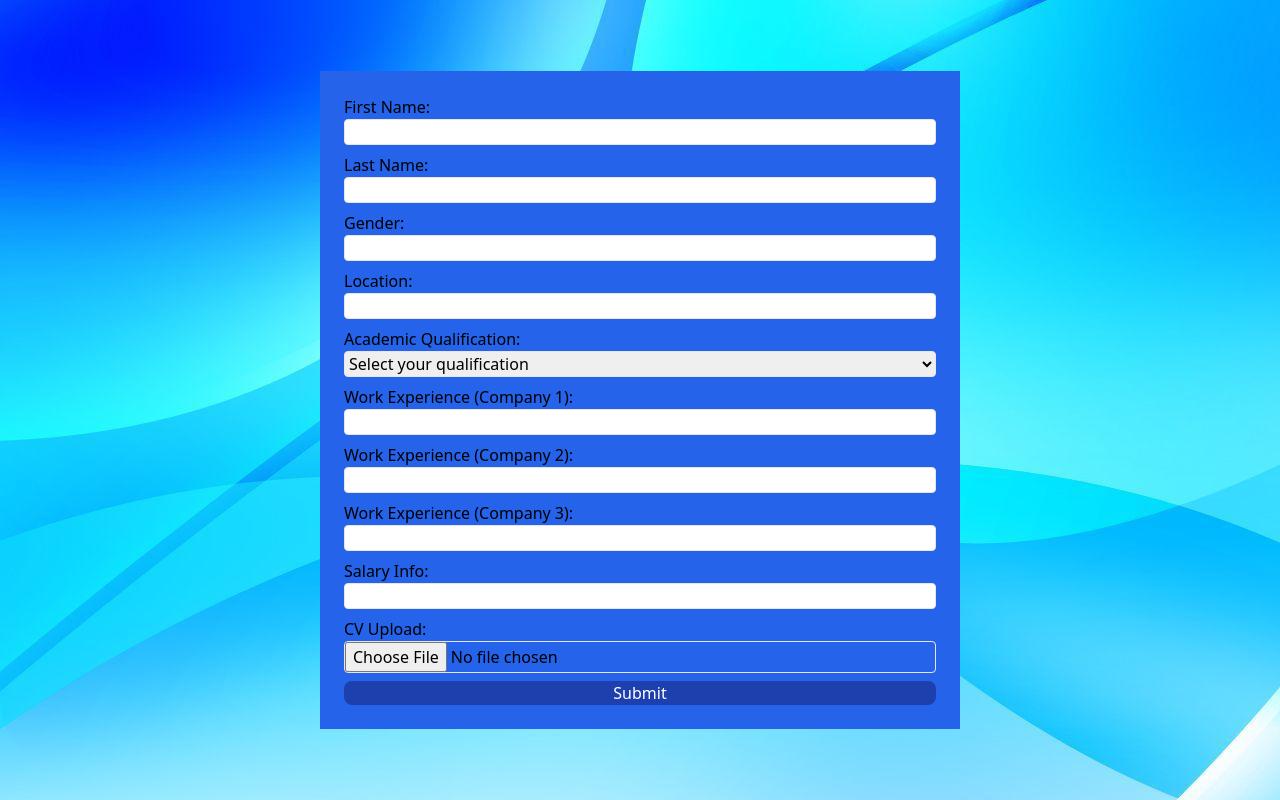
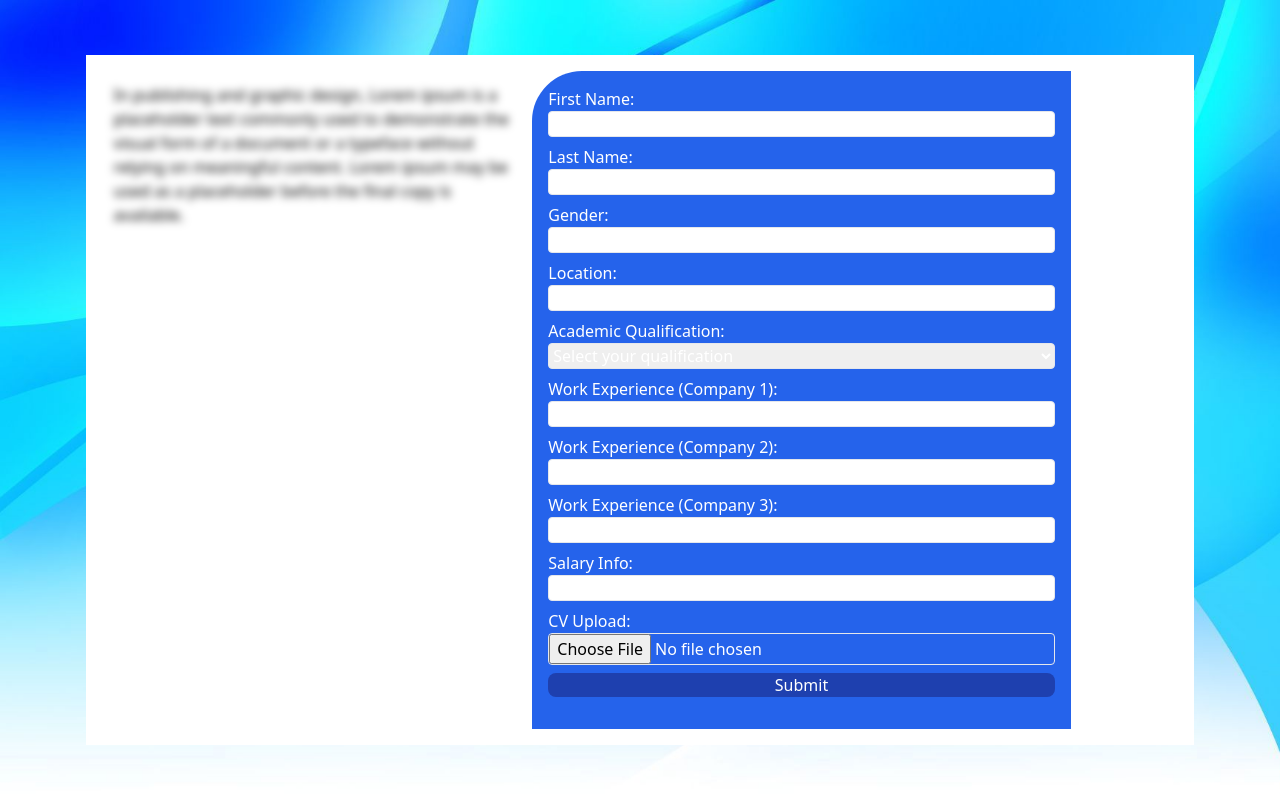
Before and after one commit to Tracy-miranja/AmsolForm, a React (Vite) app: page /Home in a window 1280 px wide. Built offline with nearby package versions, Linux system fonts and the light colour scheme.

Commit message:
Add the fill form section

```diff
--- a/src/App.jsx
+++ b/src/App.jsx
@@ -4,8 +4,11 @@ import SignUpForm from './SignUpForm';
 import Form from './form';
 import Home from './Home';
 
+
 const App = () => {
   return (
+    <>
+
     <Router>
       <Routes>
         <Route path="/" element={<SignUpForm />} />
@@ -13,6 +16,7 @@ const App = () => {
         <Route path="/Home" element={<Home />} />
       </Routes>
     </Router>
+    </>
   );
 };
 
--- a/src/Home.jsx
+++ b/src/Home.jsx
@@ -1,4 +1,6 @@
 import { useState } from "react";
+import axios from "axios";
+
 
 const Home = () => {
   const [firstName, setFirstName] = useState("");
@@ -11,36 +13,73 @@ const Home = () => {
   const [company3, setCompany3] = useState("");
   const [salaryInfo, setSalaryInfo] = useState("");
   const [cv, setCv] = useState(null);
+  const [message, setMessage] = useState("");
+  const [error, setError] = useState("");
 
-  const handleSubmit = (e) => {
+  const handleSubmit = async (e) => {
     e.preventDefault();
-    console.log({
-      firstName,
-      lastName,
-      gender,
-      location,
-      academic,
-      workExperience: { company1, company2, company3 },
-      salaryInfo,
-      cv,
-    });
+
+    try {
+
+      const formData = new FormData();
+      formData.append("firstName", firstName);
+      formData.append("lastName", lastName);
+      formData.append("gender", gender);
+      formData.append("location", location);
+      formData.append("academic", academic);
+      formData.append("company1", company1);
+      formData.append("company2", company2);
+      formData.append("company3", company3);
+      formData.append("salaryInfo", salaryInfo);
+      formData.append("cv", cv);
+
+      const response = await axios.post("http://localhost:5000/Api/users", formData, {
+        headers: {
+          "Content-Type": "multipart/form-data",
+        },
+      });
+
+
+      setMessage(response.data.message);
+      setFirstName("")
+      setLastName("")
+      setGender("")
+      setLocation("")
+      setAcademic("")
+      setCompany1("")
+      setCompany2("")
+      setCompany3("")
+      setSalaryInfo("")
+      setCv("")
+      setError("");
+    } catch (err) {
+
+      setError(err.response?.data?.message || "Error submitting form");
+      setMessage("");
+    }
   };
 
   return (
-    <div className="conta bg-red-600 flex  h-screen">
-      <form onSubmit={handleSubmit} className="bg-blue-600 flex flex-col gap-2 w-[50%] p-6">
+    <div className="conta  flex h-screen p-6 ">
+        <div className="bg-white w-[90%] flex flex-row p-4">
+        <div className="w-[40%] p-3 blur-sm bg-grey">
+            <p>In publishing and graphic design, Lorem ipsum is a placeholder text commonly used to demonstrate the visual form of a document or a typeface without relying on meaningful content. Lorem ipsum may be used as a placeholder before the final copy is available. </p>
+        </div>
+        <div className="w-[50%] ">
+      <form onSubmit={handleSubmit} className="  bg-blue-600 rounded-tl-[50px] text-white flex flex-col gap-2 p-4 ">
         <div className="flex flex-col">
           <label>First Name:</label>
           <input
+
             type="text"
             value={firstName}
             onChange={(e) => setFirstName(e.target.value)}
             required
-            className=" border rounded"
+            className="border rounded"
           />
         </div>
 
-        <div className="flex flex-col">
+        <div className="flex flex-col ">
           <label>Last Name:</label>
           <input
             type="text"
@@ -58,92 +97,97 @@ const Home = () => {
             value={gender}
             onChange={(e) => setGender(e.target.value)}
             required
-            className=" border rounded"
+            className="border rounded"
           />
         </div>
 
-        <div className="flex flex-col">
+        <div className="flex flex-col ">
           <label>Location:</label>
           <input
             type="text"
             value={location}
             onChange={(e) => setLocation(e.target.value)}
             required
-            className=" border rounded"
+            className="border rounded"
           />
         </div>
 
-        <div className="flex flex-col">
+        <div className="flex flex-col ">
           <label>Academic Qualification:</label>
           <select
+
             value={academic}
             onChange={(e) => setAcademic(e.target.value)}
             required
-            className=" border rounded"
+            className="border rounded text-black-500"
           >
             <option value="">Select your qualification</option>
-            <option value="Masters">Masters</option>
+            <option value="Masters" className="border rounded text-black-500">Masters</option>
             <option value="Degree">Degree</option>
             <option value="Diploma">Diploma</option>
           </select>
         </div>
 
-        <div className="flex flex-col">
+        <div className="flex flex-col ">
           <label>Work Experience (Company 1):</label>
           <input
             type="text"
             value={company1}
             onChange={(e) => setCompany1(e.target.value)}
             required
-            className=" border rounded"
+            className="border rounded"
           />
         </div>
 
-        <div className="flex flex-col">
+        <div className="flex flex-col ">
           <label>Work Experience (Company 2):</label>
           <input
             type="text"
             value={company2}
             onChange={(e) => setCompany2(e.target.value)}
-            className=" border rounded"
+            className="border rounded"
           />
         </div>
 
-        <div className="flex flex-col">
+        <div className="flex flex-col ">
           <label>Work Experience (Company 3):</label>
           <input
             type="text"
             value={company3}
             onChange={(e) => setCompany3(e.target.value)}
-            className=" border rounded"
+            className="border rounded"
           />
         </div>
 
-        <div className="flex flex-col">
+        <div className="flex flex-col ">
           <label>Salary Info:</label>
           <input
             type="number"
             value={salaryInfo}
             onChange={(e) => setSalaryInfo(e.target.value)}
             required
-            className=" border rounded"
+            className="border rounded"
           />
         </div>
 
-        <div className="flex flex-col">
+        <div className="flex flex-col ">
           <label>CV Upload:</label>
           <input
             type="file"
             onChange={(e) => setCv(e.target.files[0])}
             required
-            className=" border rounded"
+            className="border rounded"
           />
         </div>
 
-        <button type="submit" className="bg-blue-800 text-white  rounded-lg">
+        <button type="submit" className="bg-blue-800 text-white rounded-lg">
           Submit
         </button>
+        <p>{message}</p>
+        <p>{error}</p>
       </form>
+      </div>
+      </div>
     </div>
   );
 };
--- a/src/index.css
+++ b/src/index.css
@@ -32,10 +32,24 @@ body {
 
 }
 
-.conta{
+.conta {
+  position: relative;
+  background: rgba(228, 12, 12, 0.1);
   background-image: url("./assets/hrsourcing.jpg");
   background-repeat: no-repeat;
+  background-size: cover;
+  box-shadow: 0 4px 30px rgba(0, 0, 0, 0.1);
+  width: 100%;
+  height: 100vh;
+  display: flex;
   justify-content: center;
   align-items: center;
-  width: 100%;
+  backdrop-filter: blur(100px);
+  z-index: 1;
 }
+
+.conta-content {
+  position: relative;
+  z-index: 2;
+  padding: 20px;
+}
--- /dev/null
+++ b/src/navbar.jsx
@@ -0,0 +1,6 @@
+const Navbar=()=>{
+    <div className="bg-black-600 w-[100%] h-[50px]">
+        <button type="button">LogOut</button>
+    </div>
+}
+export default Navbar
```
